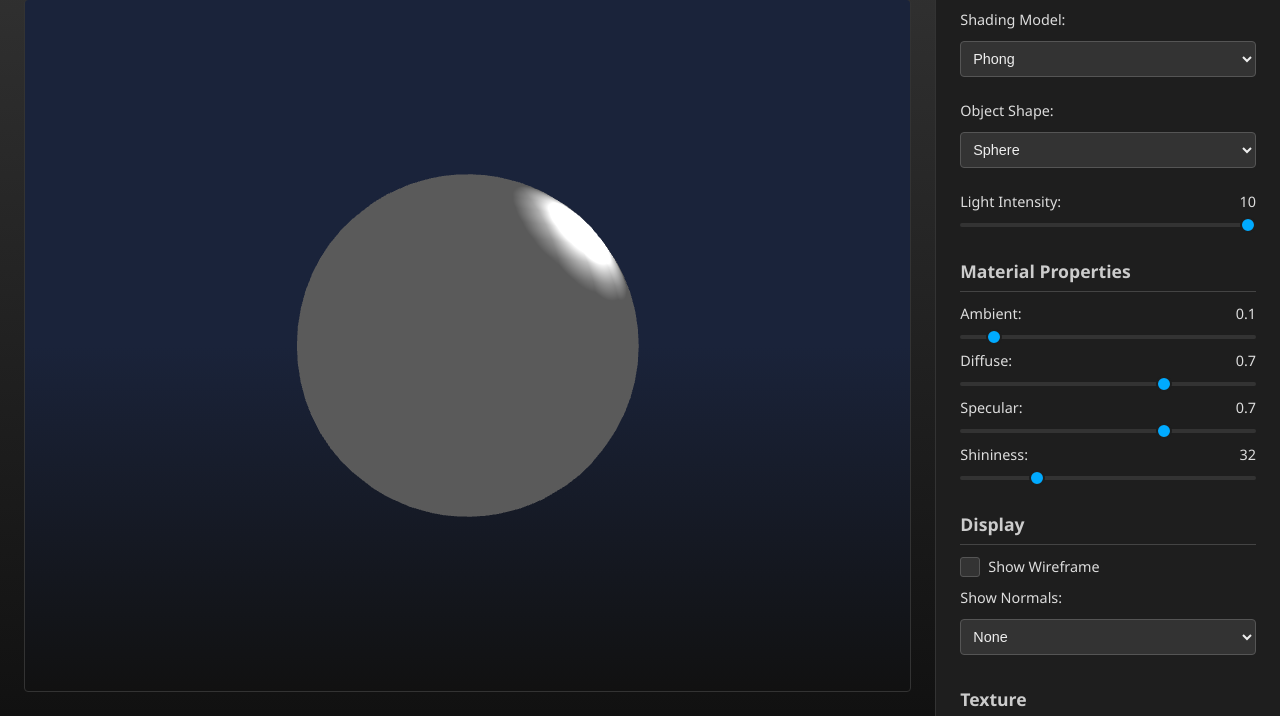
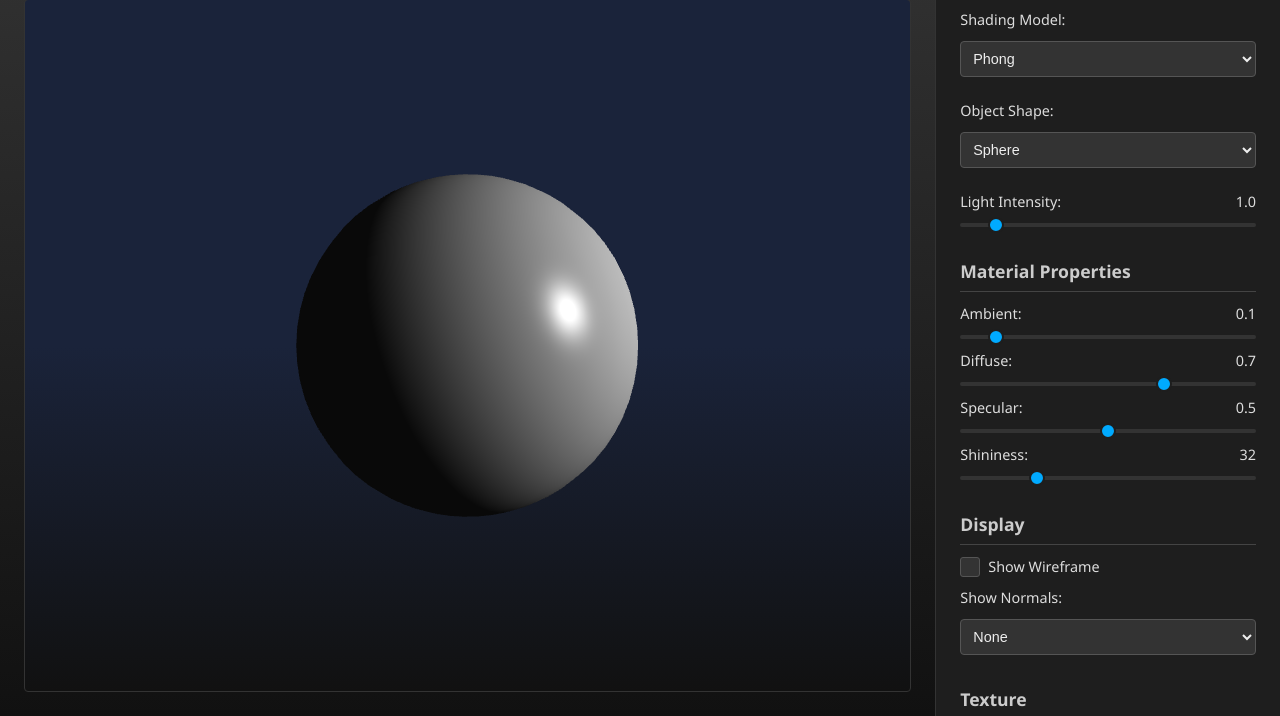
Before and after one commit to Gio-003/Lighting_visualizer, a website built with Vite: page lighting-visualizer/index.html in a window 1280 px wide. Shown: the part 84-800 px from the top of the page. Built offline with nearby package versions, Linux system fonts and the light colour scheme; animation ran at ten frames a second.

Commit message:
Uradjen Phong i dodat mogucnost pauze animacije kao neki vid debugera

```diff
--- a/lighting-visualizer/index.html
+++ b/lighting-visualizer/index.html
@@ -36,20 +36,20 @@
 
 
       <div class="control-group">
-        <label for="lightSSlider">Light Intensity: <span id="lightSSliderValue">10</span></label>
-        <input type="range" id="lightSlider" name="lightSSlider" min="0" max="10" step="0.01" value="10">
+        <label for="lightSSlider">Light Intensity: <span id="lightSSliderValue">1.0</span></label>
+        <input type="range" id="lightSlider" name="lightSSlider" min="0" max="10" step="0.01" value="1.0">
       </div>
 
       <div class="control-group">
         <h3>Material Properties</h3>
         <label for="ambient">Ambient: <span id="ambientValue">0.1</span></label>
-        <input type="range" id="ambient" name="ambient" min="0" max="1.1" step="0.01" value="0.1">
+        <input type="range" id="ambient" name="ambient" min="0" max="1.0" step="0.01" value="0.1">
 
         <label for="diffuse">Diffuse: <span id="diffuseValue">0.7</span></label>
         <input type="range" id="diffuse" name="diffuse" min="0" max="1" step="0.01" value="0.7">
 
-        <label for="specular">Specular: <span id="specularValue">0.7</span></label>
-        <input type="range" id="specular" name="specular" min="0" max="1" step="0.01" value="0.7">
+        <label for="specular">Specular: <span id="specularValue">0.5</span></label>
+        <input type="range" id="specular" name="specular" min="0" max="1" step="0.01" value="0.5">
 
         <label for="shininess">Shininess: <span id="shininessValue">32</span></label>
         <input type="range" id="shininess" name="shininess" min="1" max="128" value="32">
--- a/lighting-visualizer/src/main.js
+++ b/lighting-visualizer/src/main.js
@@ -2,8 +2,8 @@ import './style.css'
 import * as THREE from 'three';
 import { OrbitControls } from 'three/examples/jsm/controls/OrbitControls.js';
 //import { TeapotGeometry } from 'three/examples/jsm/geometries/TeapotGeometry.js';
-import  vertShader  from './shaders/vertexShader.vert?raw';
-import  fragShader  from './shaders/fragmentShader.frag?raw';
+import  phongVertexShader  from './shaders/phongVertexShader.vert?raw';
+import  phongFragmentShader from './shaders/phongFragmentShader.frag?raw';
 //import bg from './assets/bg.jpg';
 
 // Set up the scene, camera, and renderer and controls
@@ -11,8 +11,6 @@ const canvasContainer = document.querySelector('.canvas-container');
 const scene = new THREE.Scene();
 const camera = new THREE.PerspectiveCamera(75, canvasContainer.clientWidth / canvasContainer.clientHeight, 0.1, 1000);
 camera.position.set(0, 0, 45);
-// Load and set the background texture CHANGE LATER TO GRADIENT
-//scene.background = new THREE.TextureLoader().load(bg);
 const controls = new OrbitControls(camera, canvasContainer);
 controls.enableDamping = true; // Enable damping for smoother controls
 
@@ -24,20 +22,25 @@ const renderer = new THREE.WebGLRenderer({
 renderer.setSize(canvasContainer.clientWidth, canvasContainer.clientHeight);
 renderer.setPixelRatio(window.devicePixelRatio);
 const pointLight = new THREE.PointLight(0xffffff, 200, 300);
-pointLight.position.set(10, 10, 10);
+pointLight.position.set(200, 70, 100);
 scene.add(pointLight);
+const pointLightHelper = new THREE.PointLightHelper(pointLight, 5);
+scene.add(pointLightHelper);
 // Create a sphere geometry and material, then add it to the scene with a wireframe overlay
 let geometry = new THREE.SphereGeometry(16, 32, 32);
 const material = new THREE.ShaderMaterial({
-    vertexShader: vertShader,
-    fragmentShader: fragShader,
+    vertexShader: phongVertexShader,
+    fragmentShader: phongFragmentShader ,
      uniforms: {
         uColor: { value: new THREE.Color(0xa0a0a0) },
         uAmbientStrength : { value: 0.1 },
         uLightColor : { value: new THREE.Color(0xffffff) },
         uLightPos : { value: pointLight.position },
         uDiffuse : { value: 0.7 },
-        uLightStrength : { value: 10.0 }
+        uLightStrength : { value: 1.0 },
+        uSpecularStrength : { value: 0.5 },
+        uViewPos : { value: camera.position },
+        uShininess : { value: 32.0 }
     }
 });
 const cube = new THREE.Mesh(geometry, material);
@@ -52,19 +55,39 @@ wireMesh.visible = false;
 
 //Event listeners for UI controls
 const lightSlider = document.getElementById('lightSlider');
+const lightSSliderValue = document.getElementById('lightSSliderValue');
 lightSlider.addEventListener('input', (event) => {
     const intensity = event.target.value;
     material.uniforms.uLightStrength.value = intensity;
+    lightSSliderValue.textContent = intensity;
 });
 const ambientLightSlider = document.getElementById('ambient');
+const ambientValue = document.getElementById('ambientValue');
 ambientLightSlider.addEventListener('input', (event) => {
     const intensity = event.target.value;
     material.uniforms.uAmbientStrength.value = intensity;
+    ambientValue.textContent = intensity;
 });
 const diffuseSlider = document.getElementById('diffuse');
+const diffuseValue = document.getElementById('diffuseValue');
 diffuseSlider.addEventListener('input', (event) => {
     const intensity = event.target.value;
     material.uniforms.uDiffuse.value = intensity;
+    diffuseValue.textContent = intensity;
+});
+const specularSlider = document.getElementById('specular');
+const specularValue = document.getElementById('specularValue');
+specularSlider.addEventListener('input', (event) => {
+    const intensity = event.target.value;
+    material.uniforms.uSpecularStrength.value = intensity;
+    specularValue.textContent = intensity;
+});
+const shininessSlider = document.getElementById('shininess');
+const shininessValue = document.getElementById('shininessValue');
+shininessSlider.addEventListener('input', (event) => {
+    const shininess = event.target.value;
+    material.uniforms.uShininess.value = shininess;
+    shininessValue.textContent = shininess;
 });
 
 const wireFrameCheckbox = document.getElementById('wireframe');
@@ -101,12 +124,20 @@ window.addEventListener('resize', () => {
     renderer.setSize(canvasContainer.clientWidth, canvasContainer.clientHeight);
     renderer.setPixelRatio(window.devicePixelRatio);
 });
+let isAnimationPaused=false;
 
-
+window.addEventListener('keydown', (event) => {
+    if(event.key=='p'||event.key=='P'){
+        isAnimationPaused=!isAnimationPaused;
+    }
+});
 // Animation loop to rotate the cube and render the scene
 function animate() {
     requestAnimationFrame(animate);
-    cube.rotation.y += 0.001;
+    if(!isAnimationPaused) {
+        cube.rotation.y -= 0.001;
+    }
+    material.uniforms.uViewPos.value.copy(camera.position);
     renderer.render(scene, camera);
     controls.update();
 }
--- a/lighting-visualizer/src/shaders/fragmentShader.frag
+++ b/lighting-visualizer/src/shaders/phongFragmentShader.frag
@@ -3,11 +3,13 @@ precision mediump float;
 uniform float uAmbientStrength; //io*ka ambijentalno svetlo
 uniform float uDiffuse;
 uniform float uLightStrength;
+uniform float uSpecularStrength;
+uniform float uShininess;
 
 uniform vec3 uColor;
 uniform vec3 uLightColor;
 uniform vec3 uLightPos;
-
+uniform vec3 uViewPos;
 
 varying vec3 vNormal;
 varying vec3 vFragPos;
@@ -16,10 +18,17 @@ void main() {
     //Ambijentalno svetlo
     vec3 ambient= uAmbientStrength* uLightColor; //ka *ia
 
+//diffuse
     vec3 norm = normalize(vNormal);
     vec3 lightDir = normalize(uLightPos - vFragPos);
     float diff= max(dot(norm, lightDir), 0.0);
     vec3 diffuse= (uDiffuse*diff * uLightColor);
-    vec3 res= (ambient+ diffuse)*uColor*uLightStrength;
-    gl_FragColor = vec4(res,1.0); // crveno
+//specular
+    vec3 viewDir=normalize(uViewPos-vFragPos);
+    vec3 reflectDir=reflect(-lightDir,norm);
+    float spec = pow(max(dot(viewDir, reflectDir), 0.0), uShininess);
+    vec3 specular=uSpecularStrength*spec*uLightColor;
+
+    vec3 res= ((diffuse+specular)*uLightStrength)+ambient*uColor;
+    gl_FragColor = vec4(res,1.0);
 }
```
Also changed, not shown: lighting-visualizer/src/shaders/phongVertexShader.vert (renamed from lighting-visualizer/src/shaders/vertexShader.vert).
